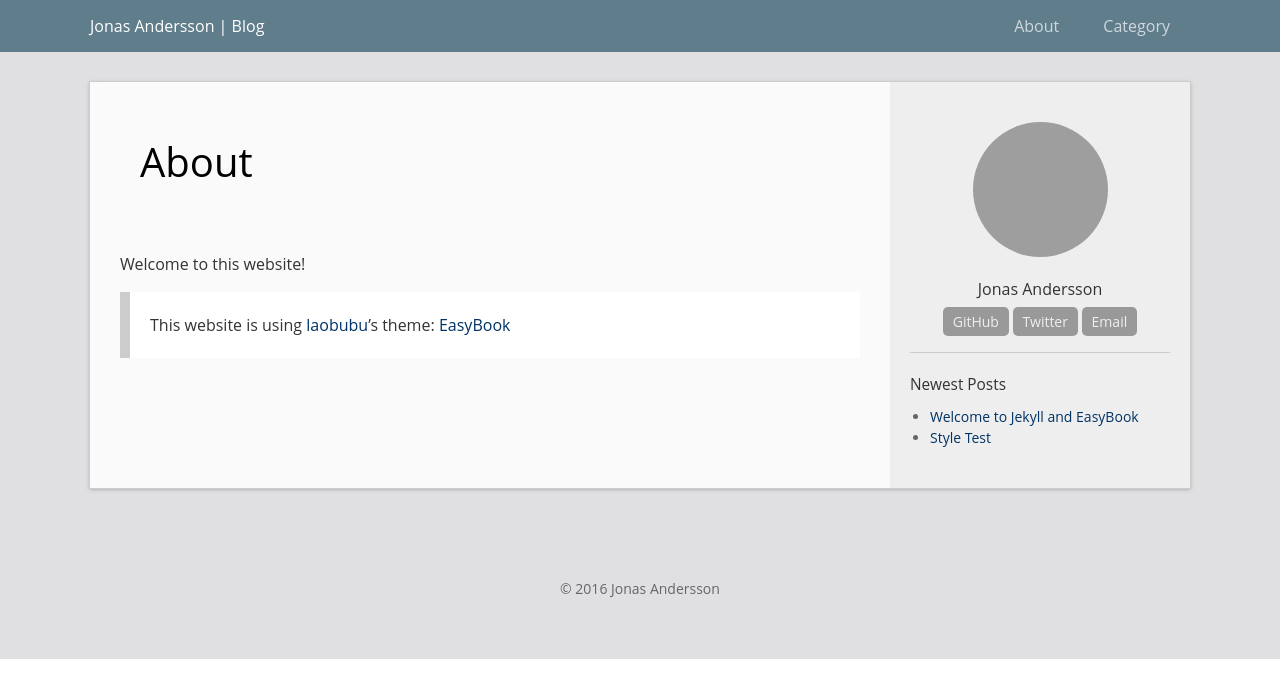
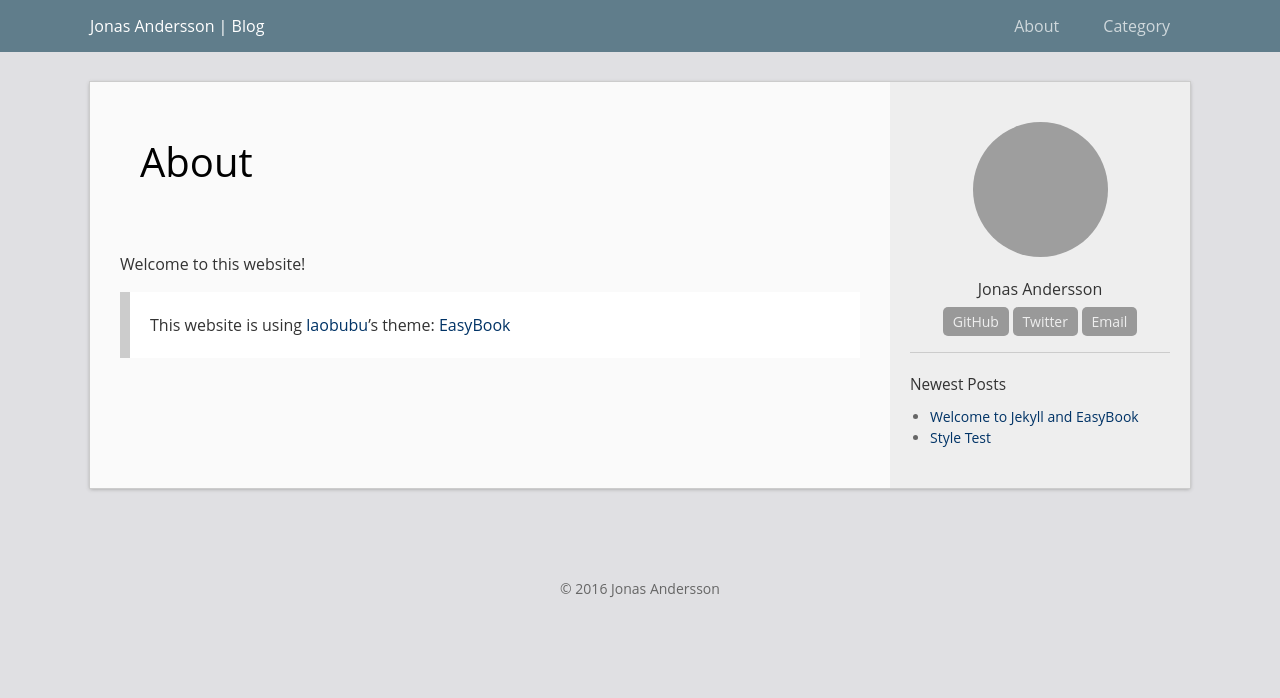
Before and after one commit to Palkess/blog, a Jekyll site: the page built from about.md, in a window 1280 px wide. Shown: the top 698 px of the page. Built offline with Jekyll 4.4.1, drawn with Linux system fonts in a browser that asks for light colours; grey boxes are pictures that could not be loaded.

Commit message:
Made background color consistent in html

```diff
--- a/_sass/_base.scss
+++ b/_sass/_base.scss
@@ -3,6 +3,9 @@ body {
 	font-family: $base-font-family;
 	font-size: $base-font-size;
 	line-height: $base-line-height;
+}
+html{
+	background-color: #E0E0E3;
 }
 a {
 	text-decoration: none;
```
